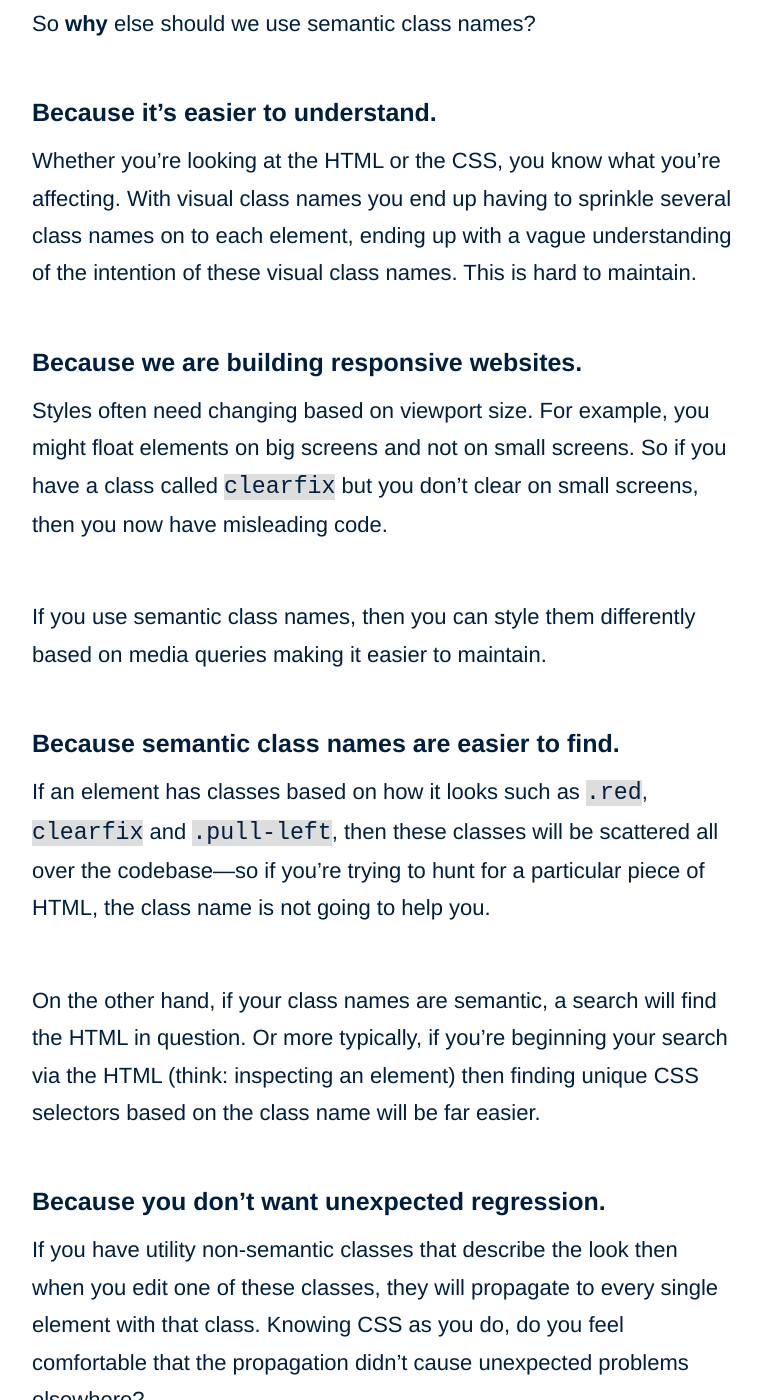
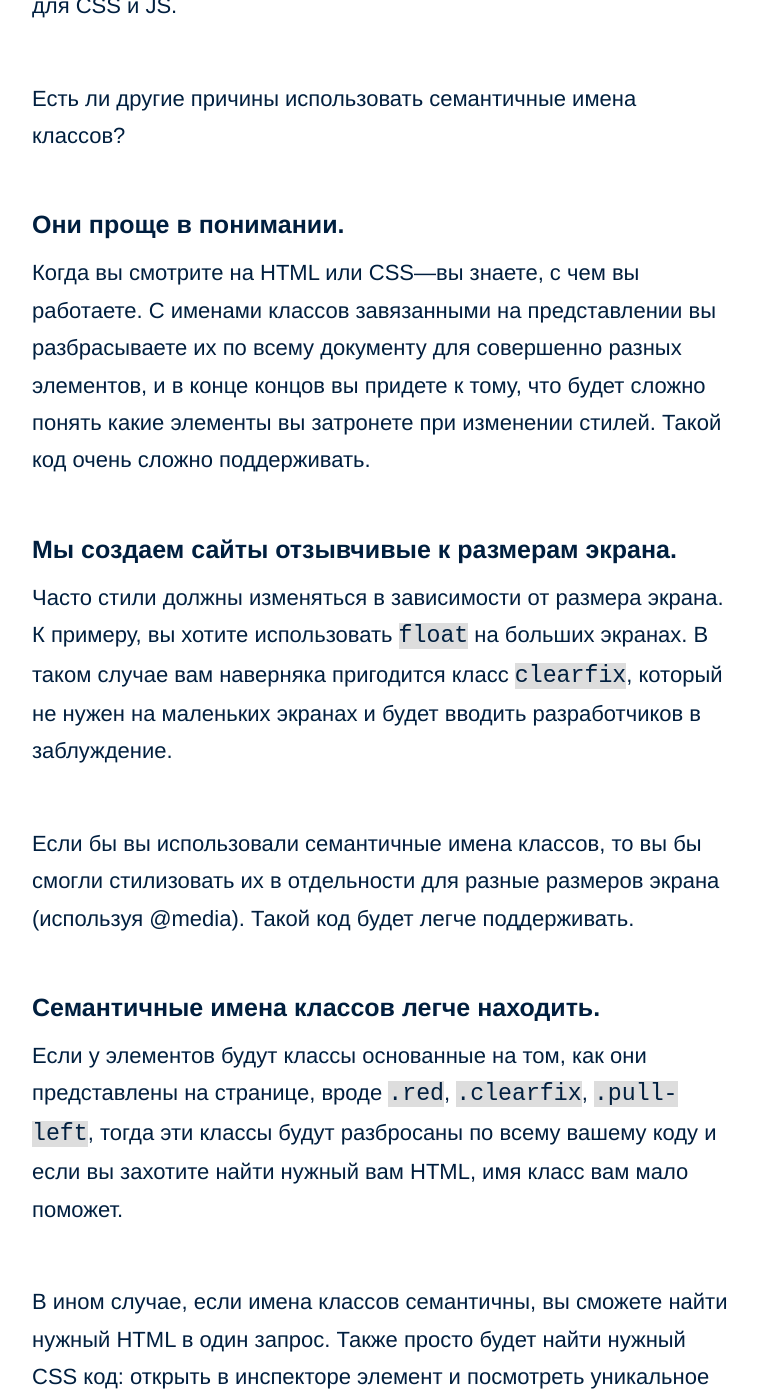
Before and after one commit to termosa/maintainablecss.ru, a Jekyll site: the page built from _chapters/02-semantics.md, in a window 1280 px wide and 1400 px high, scrolled down 2152 px. Shown: the whole window, without its empty margins (258-1019 px from the left). Built offline with Jekyll 4.4.1, drawn with Linux system fonts in a browser that asks for light colours; some of the changed text lies outside the part shown.

Commit message:
Translate Semantics

```diff
--- a/_chapters/02-semantics.md
+++ b/_chapters/02-semantics.md
@@ -1,114 +1,107 @@
 ---
 layout: chapter
-title: Semantics
+title: Семантика
 section: Background
 permalink: /chapters/semantics/
-description: Why naming something based on what it is, instead of how it looks or behaves is a cornerstone of writing well architected and maintainable CSS code.
+description: Называть что-то, основываясь на том что это, вместо того чтобы основыватся на том как это выглядит или как оно себя ведет &mdash; путь к написанию хорошо структурированного и поддерживаемого CSS кода.
 ---
 
-**Summary:** Name something based on what it *is*, not how it *looks* or *behaves*.
+**Кратко:** Называйте все основываясь на том что это, а не на том как это *выглядит* или как оно себя *ведет*.
 
-## The longer explanation
+## Более обширное пояснение
 
-Semantic HTML isn't just about the elements we use&mdash;it's pretty obvious that you should use a `<a>` for a link, a `<table>` for tabular data and a `<p>` for a paragraph etc.
+Семантичный HTML не заканчивается на используемых нами тегах&mdash;это очевидно, что вы должны использовать `<a>` для ссылок, `<table>` для табличных данных и `<p>` для параграфов.
 
-More importantly, it's about the class names (and IDs) we add, that provide *additional* hooks for CSS (and Javascript) to enhance as appropriate.
+Не менее важным является и то, какие имена классов (и идентификаторов) мы используем, для того чтобы найти нужные элементы в CSS коде (или JS).
 
-It's easy to add class names without thought as to their naming but naming is very important.
+Добавлять классы не задумываясь об их именах просто, но именование очень важно.
 
-> &ldquo;There are only two hard things in Computer Science: cache invalidation and naming things.&rdquo;
+> &ldquo;В информатике есть только две сложных вещи: инвалидация кеша и именование.&rdquo;
 <br>&mdash; <cite>Phil Karlton</cite>
 
-This is because humans are good at understanding human communication and bad at understanding abbreviated, non-semantic abstractions.
+Так происходит потому, что люди хорошо понимают человеческий язык и плохо разбираются в сокращениях и не семантичных асбтракциях.
 
-## Good and bad examples of class names
+## Примеры хороших и плохих имен классов
 
-Try and spot the difference between non-semantic and semantic class names...
+Обратите внимание на разницу между не семантичными и семантичными именами классов…
 
-	<!-- bad -->
+	<!-- плохо -->
 	<div class="red pull-left">
 	<div class="grid row">
 	<div class="col-xs-4">
 
-It's not clear at all *what* this HTML represents. You *might* have an *idea* of what these things *look like* (on small or large screens) but that is all.
+В этом примере совершенно не очевидно *что* описано в этой части HTML кода. Вы *можете догадываться* как он *выглядят* (на маленьких или больших экранах), но не более.
 
-	<!-- good -->
+	<!-- хорошо -->
 	<div class="header">
 	<div class="basket">
 	<div class="product">
 	<div class="searchResults">
 
-Here I know exactly what I am looking at. I know the intention of what this HTML represents. And I have no idea how it looks&mdash;that's what CSS is responsible for. Semantic class names mean something to both HTML *and* CSS (and JS).
+В этом примере я точно знаю, на что смотрю. Я вижу какую роль играет этот кусок в HTML документе. И я не имею ни малейшего представления о том, как это выглядит&mdash;об этом позаботится CSS. Семантичные имена классов имеют значение как для HTML так и для CSS и JS.
 
-So **why** else should we use semantic class names?
+Есть ли другие причины использовать семантичные имена классов?
 
-## Because it's easier to understand.
+## Они проще в понимании.
 
-Whether you're looking at the HTML or the CSS, you know what you're affecting. With visual class names you end up having to sprinkle several class names on to each element, ending up with a vague understanding of the intention of these visual class names. This is hard to maintain.
+Когда вы смотрите на HTML или CSS&mdash;вы знаете, с чем вы работаете. С именами классов завязанными на представлении вы разбрасываете их по всему документу для совершенно разных элементов, и в конце концов вы придете к тому, что будет сложно понять какие элементы вы затронете при изменении стилей. Такой код очень сложно поддерживать.
 
-## Because we are building responsive websites.
+## Мы создаем сайты отзывчивые к размерам экрана.
 
-Styles often need changing based on viewport size. For example, you might float elements on big screens and not on small screens. So if you have a class called `clearfix` but you don't clear on small screens, then you now have misleading code.
+Часто стили должны изменяться в зависимости от размера экрана. К примеру, вы хотите использовать `float` на больших экранах. В таком случае вам наверняка пригодится класс `clearfix`, который не нужен на маленьких экранах и будет вводить разработчиков в заблуждение.
 
-If you use semantic class names, then you can style them differently based on media queries making it easier to maintain.
+Если бы вы использовали семантичные имена классов, то вы бы смогли стилизовать их в отдельности для разные размеров экрана (используя @media). Такой код будет легче поддерживать.
 
-## Because semantic class names are easier to find.
+## Семантичные имена классов легче находить.
 
-If an element has classes based on how it looks such as `.red`, `clearfix` and `.pull-left`, then these classes will be scattered all over the codebase&mdash;so if you’re trying to hunt for a particular piece of HTML, the class name is not going to help you.
+Если у элементов будут классы основанные на том, как они представлены на странице, вроде `.red`, `.clearfix`, `.pull-left`, тогда эти классы будут разбросаны по всему вашему коду и если вы захотите найти нужный вам HTML, имя класс вам мало поможет.
 
-On the other hand, if your class names are semantic, a search will find the HTML in question. Or more typically, if you're beginning your search via the HTML (think: inspecting an element) then finding unique CSS selectors based on the class name will be far easier.
+В ином случае, если имена классов семантичны, вы сможете найти нужный HTML в один запрос. Также просто будет найти нужный CSS код: открыть в инспекторе элемент и посмотреть уникальное имя класса.
 
-## Because you don't want unexpected regression.
+## Вы не любите регрессию.
 
-If you have utility non-semantic classes that describe the look then when you edit one of these classes, they will propagate to every single element with that class. Knowing CSS as you do, do you feel comfortable that the propagation didn't cause unexpected problems elsewhere?
+Если у вас есть вспомогательные классы, которые описывают внешний вид, то при их редактировании вы затронете все элементы которые их используют. Зная CSS так, как вы его знаете, не считаете ли вы, что было бы удобнее работать с ним без подобного эффекта?
 
-Semantic class names are unique, so when editing one, you *can* feel comfortable that your change only applies to the module in question as you intended, making maintainance easier.
+Семантичные имена классов уникальны, поэтому, когда вы изменяете стили для одного из них, вы *можете* быть уверены в том, как именно эти изменения повлияют на внешний вид, улучшая поддерживаемость кода.
 
-## Because you don't want to be afraid to update code.
+## Вы не хотите бояться изменять код.
 
-Directly linked with the previous point about regression, when you don't feel comfortable touching code, you end up causing problems or being afraid to touch it at all. Therefore you end up with redundant code, increasing maintainance issues.
+Этот пункт на прямую связан с предыдущим пунктом о регрессии&mdash;когда код сложно изменять, вы можете создаеть целый ряд проблем при его изменении, или же вообще побояться его менять. В итоге вы создаете избыточный код усложняя поддержку проекта.
 
-## Because it helps automated functional testing.
+## Автоматическое функциональное тестирование становится проще.
 
-Automated functional tests work by searching for particular elements, interacting with them (typing in text, clicking buttons and links etc) and verifying based on that.
+При автоматическом функциональном тестировании валидность элементов документа проверяется выполнением определенных действий (ввод текста, нажатие на кнопки и ссылки и т.д.) на элементах, которые выбираются поиском по селекторам.
 
-If you have visual class names all over the HTML, then there is no reliable way to target particular elements and act upon them.
+Если имена классов в HTML документах даны на основании внешнего вида элементов&mdash;поиск нужных элементов по этим именам не может быть надежным.
 
-## Because it provides meaningful hooks for Javascript to enhance.
+## Это дает логичные имена для связки с Javascript.
 
-Just like these hooks help automated testing, they are also useful to enhance behaviour with Javascript. Visual class names can't be used as a reliable way to target modules or components.
+Точно так же, как эти имена упрощают автоматическое тестирование, они упрощают работу с элементами в Javascript. Визуальные имена классов не могут быть надежными селекторами для поиска компонентов.
 
-## Because of general maintainance concerns.
+## Из соображения общих принципов поддержки.
 
-If you name something based on what it is, you won't have to touch the HTML again i.e. a heading is always a heading, no matter what it *looks* like.
+Если вы называете компоненты основываясь на том, чем они являются, вам не придется часто изменять HTML, так как заголовок всегда будет заголовком не зависимо от того как он *выглядит*.
 
-The styling might change but you only have to update the CSS. This is otherwise known as Loose Coupling and this improves maintainability.
+Оформление может изменяться, но это будет влиять только на CSS. Это так же известно как слабая связанность (Loose Coupling) и она улучшает поддерживаемость кода.
 
-## Because utility classes increase noise when debugging.
+## Вспомогательные классы мешают при отладке.
 
-When debugging an element, there will be several applicable CSS selectors making it noisey to debug.
+При отладке, у элемента будет больше CSS селекторов применимых к нему, что усложняет этот процесс.
 
-## Because the standards recommend it.
+## Это рекомендовано по стандартам.
 
-On using the class attribute, HTML5 specs say in 3.2.5.7:
+Об использовании значений для атрибута class сказано в спецификации по HTML5 в пункте 3.2.5.7:
 
-> "[...] authors are encouraged to use values that describe the nature of the content, rather than values that describe the desired presentation of the content."
+> "[…] авторы поощряют использование значений, которые описывают характер содержимого, нежели внешний вид этого содержимого."
 
-## Because you get a performance bump.
+## Вы получите прирост производительности.
 
-This is a *very* small benefit but when you have one class name per element, you end up with smaller HTML. With visual classes you end up with multiple class names per element and that can add up.
+Это *очень* маленькое преимущество, но когда у вас есть всего один класс для каждого элемента&mdash;ваш HTML станет меньше. С классами завязанными на визуальном представлении у элементов будут перечислены множества таких классов, что увеличит размер документа.
 
-## Because it adheres to the reuse rule.
+## Это связано с принципом повторного использования кода.
 
-If you don't use semantic class names, then you will likely be breaking the rules of reuse. Read the next chapter to find out more.
+Если вы не используете семантичные имена классов, то, скорее всего, вы нарушите правила повторного использования кода. В следующей главе это будет описано подробнее.
 
-<!--## Why? Because visual class names might declare the same property!
+## В заключение.
 
-It's likely that several different utility classes could refer to the same property meaning order matters and performance degrades.
-
-Think of an example of this.
--->
-
-## Final thoughts about semantics
-
-Semantic class names are a corner stone of *MaintainableCSS*. Without this, everything else makes little sense. So name something based on what it is and everything else follows.
+Семантичные имена классов являются основным стержнем *MaintainableCSS*. Без этого, все остальное практически не имеет никакого смысла. Так что называйте все, основываясь на том, чем оно является, и тогда у вас получится все остальное.
```
